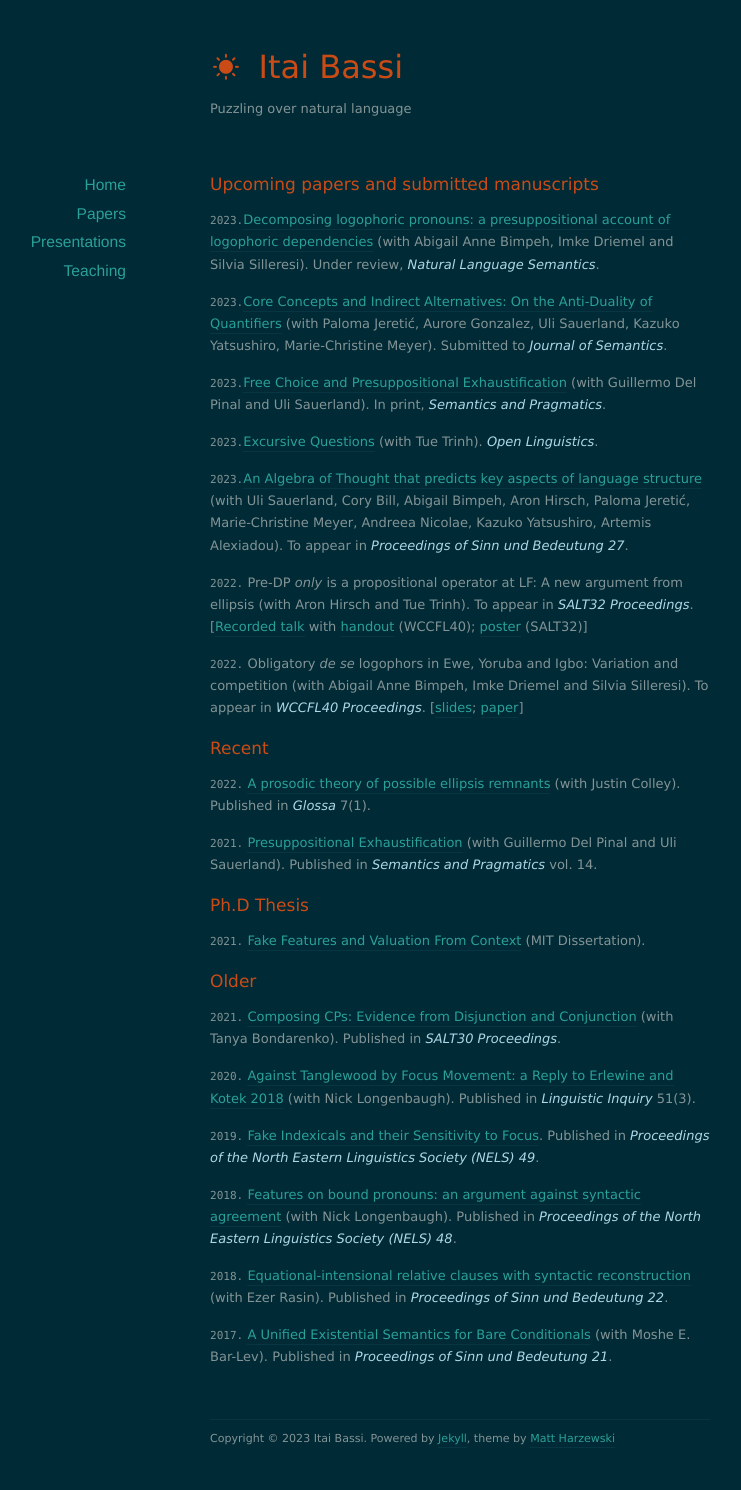
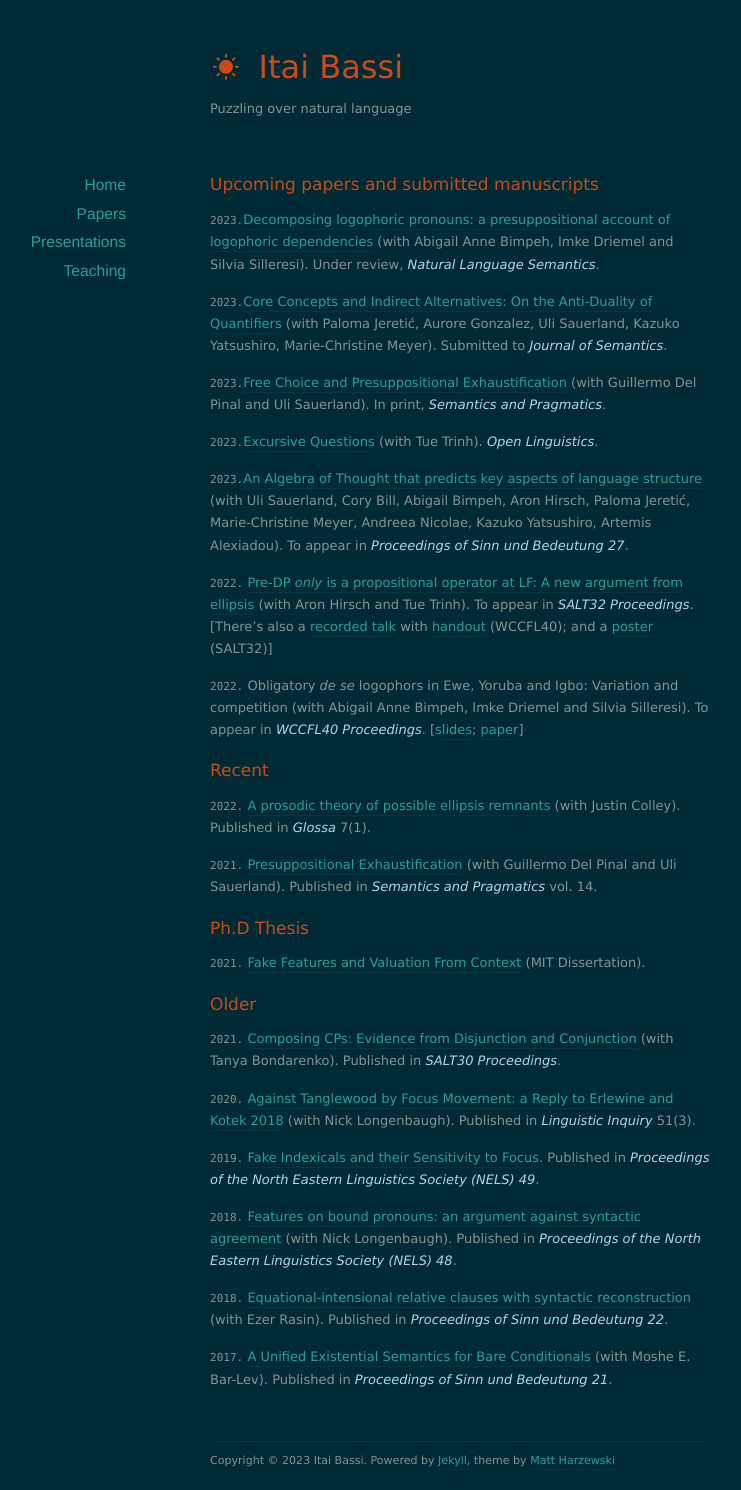
Before and after one commit to itaibassi/itaibassi.github.io, a Jekyll site: the page built from papers/index.markdown, in a window 1280 px wide. Shown: the whole page, without its empty margins (180-921 px from the left). Built offline with Jekyll 4.4.1, drawn with Linux system fonts in a browser that asks for light colours; nearby versions of some CDN libraries; before the commit the page ends 1468 px from its top, so only the background shows below that.

Commit message:
Update index.markdown

```diff
--- a/papers/index.markdown
+++ b/papers/index.markdown
@@ -24,8 +24,8 @@ On the Anti-Duality of Quantifiers](https://www.dropbox.com/scl/fi/3n8l6ti2rkxwp
 `2023.`[An Algebra of Thought that predicts key aspects of language structure](https://ling.auf.net/lingbuzz/007060) (with Uli Sauerland, Cory Bill, Abigail Bimpeh, Aron Hirsch, Paloma Jeretić, Marie-Christine Meyer, Andreea Nicolae, Kazuko Yatsushiro, Artemis Alexiadou). To appear in  *<font color="lightblue"> Proceedings of Sinn und Bedeutung 27</font>*.
 
 
-`2022.` Pre-DP *only* is a propositional operator at LF: A new argument from ellipsis (with Aron Hirsch and Tue Trinh). To appear in *<font color="lightblue"> SALT32 Proceedings</font>*.
-[[Recorded talk](https://osf.io/w6pue) with [handout](https://osf.io/fp2ym) (WCCFL40); [poster](https://osf.io/bwa7d) (SALT32)]
+`2022.` [Pre-DP *only* is a propositional operator at LF: A new argument from ellipsis](https://journals.linguisticsociety.org/proceedings/index.php/SALT/article/view/32.041) (with Aron Hirsch and Tue Trinh). To appear in *<font color="lightblue"> SALT32 Proceedings</font>*.
+[There's also a [recorded talk](https://osf.io/w6pue) with [handout](https://osf.io/fp2ym) (WCCFL40); and a [poster](https://osf.io/bwa7d) (SALT32)]
 
 `2022.` Obligatory *de se* logophors in Ewe, Yoruba and Igbo: Variation and competition (with Abigail Anne Bimpeh, Imke Driemel and Silvia Silleresi). To appear in *<font color="lightblue"> WCCFL40 Proceedings</font>*.
 [[slides](https://osf.io/p8gsv/); [paper](https://lingbuzz.net/lingbuzz/006770)]
```
